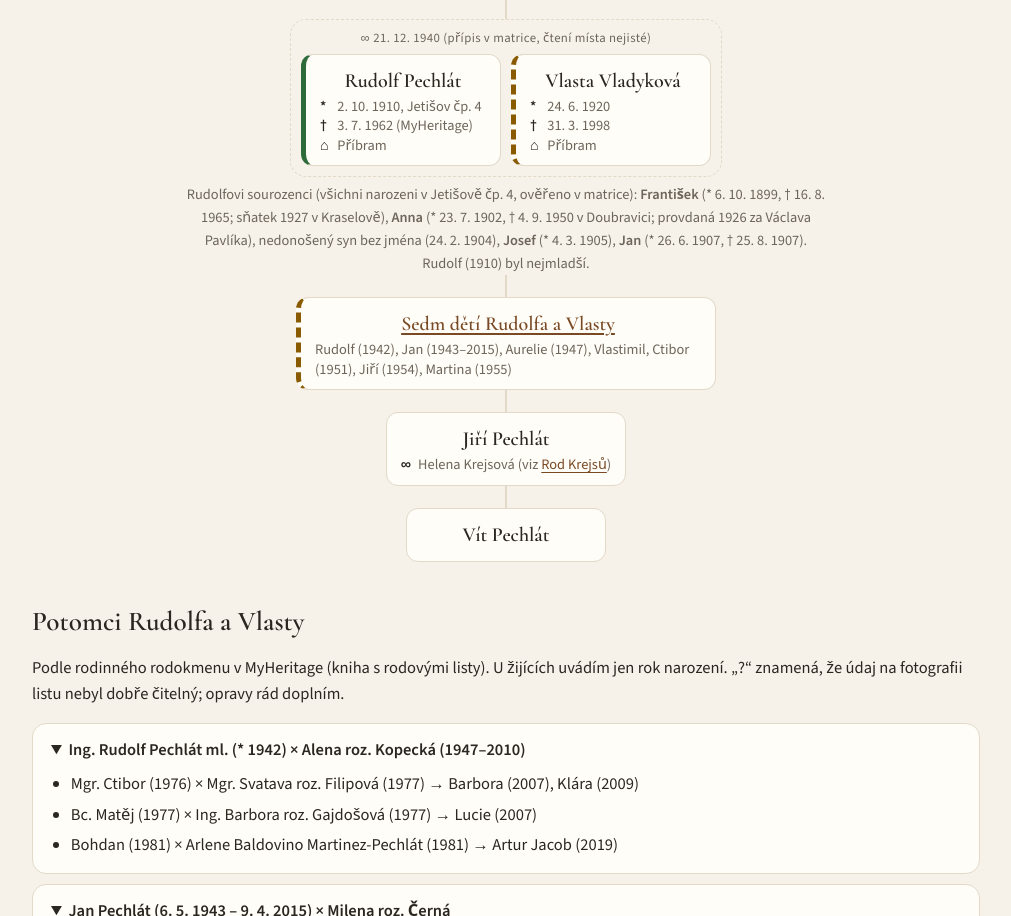
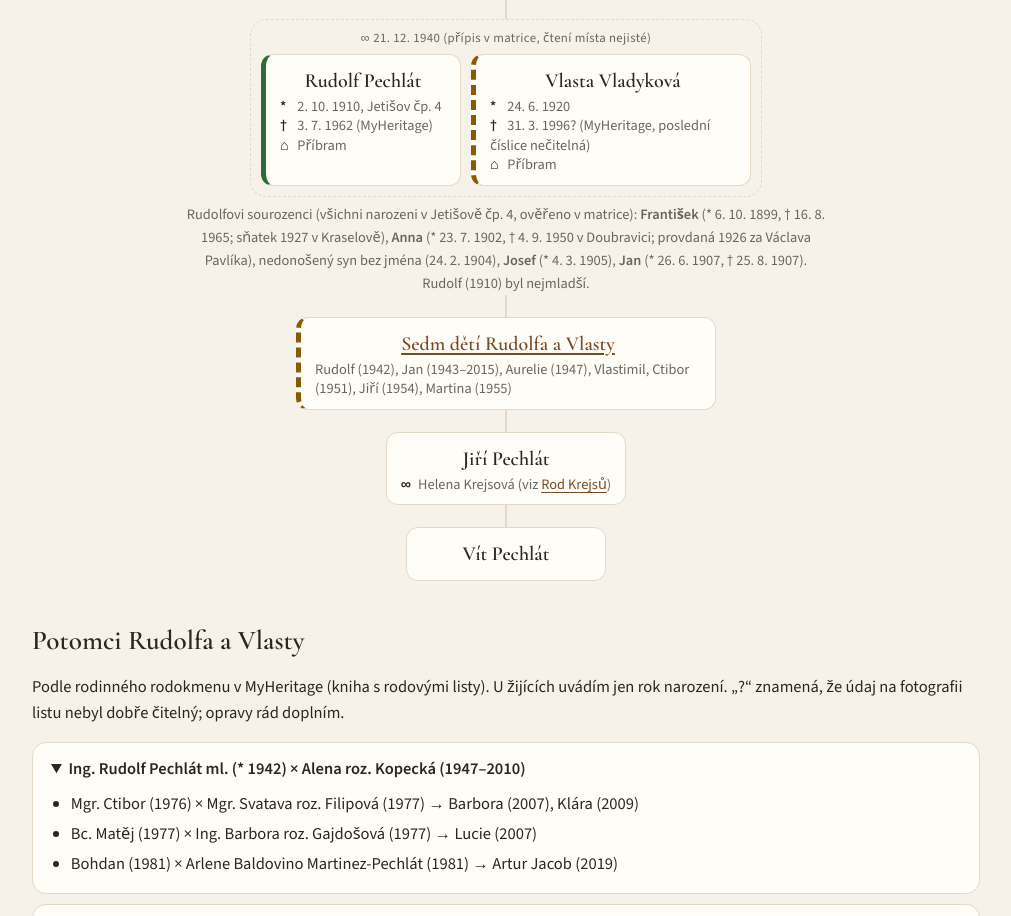
Before and after one commit to milarapa2/rodokmen-pechlat, a plain HTML site: page index.html in a window 1280 px wide. Shown: the part 1453-2369 px from the top of the page, without its empty margins (134-1145 px from the left). Drawn offline with nearby package versions, Linux system fonts and the light colour scheme.

Commit message:
Vlasta: rok úmrtí nejistý
Co-Authored-By: Claude Opus 5.5 <noreply@anthropic.com>

```diff
--- a/index.html
+++ b/index.html
@@ -124,7 +124,7 @@ details.br .sp{color:var(--mut)}
     <div class="gen">
       <div class="pair"><div class="pl">∞ 21. 12. 1940 (přípis v matrice, čtení místa nejisté)</div><div class="pn">
         <div class="node ok"><b>Rudolf Pechlát</b><span class="f"><i>*</i>2. 10. 1910, Jetišov čp. 4</span><span class="f"><i>†</i>3. 7. 1962 (MyHeritage)</span><span class="f"><i>⌂</i>Příbram</span></div>
-        <div class="node un"><b>Vlasta Vladyková</b><span class="f"><i>*</i>24. 6. 1920</span><span class="f"><i>†</i>31. 3. 1998</span><span class="f"><i>⌂</i>Příbram</span></div>
+        <div class="node un"><b>Vlasta Vladyková</b><span class="f"><i>*</i>24. 6. 1920</span><span class="f"><i>†</i>31. 3. 1996? (MyHeritage, poslední číslice nečitelná)</span><span class="f"><i>⌂</i>Příbram</span></div>
       </div></div>
     </div>
     <p class="sibs">Rudolfovi sourozenci (všichni narozeni v Jetišově čp. 4, ověřeno v matrice): <b>František</b> (* 6. 10. 1899, † 16. 8. 1965; sňatek 1927 v Kraselově), <b>Anna</b> (* 23. 7. 1902, † 4. 9. 1950 v Doubravici; provdaná 1926 za Václava Pavlíka), nedonošený syn bez jména (24. 2. 1904), <b>Josef</b> (* 4. 3. 1905), <b>Jan</b> (* 26. 6. 1907, † 25. 8. 1907). Rudolf (1910) byl nejmladší.</p>
```
